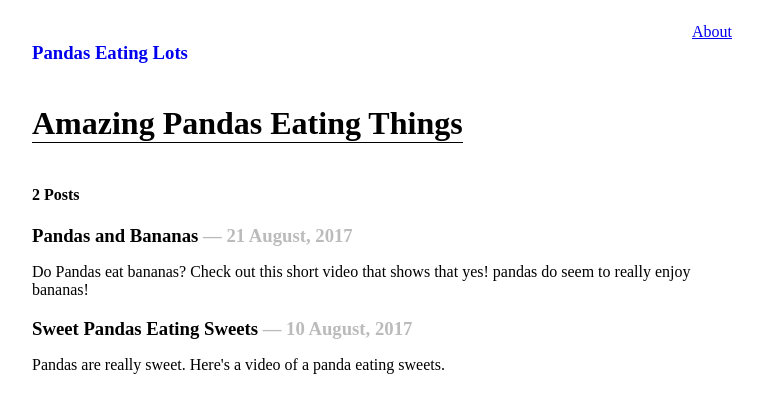
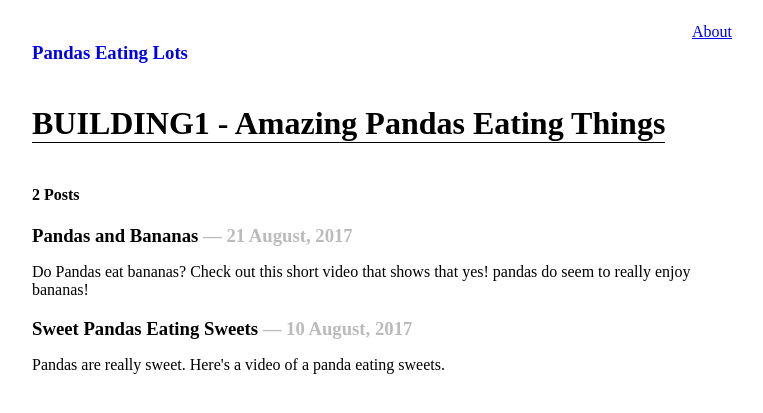
Before and after one commit to eguimerans/gatsby-netlify-test, a Gatsby site: page / in a window 1280 px wide. Shown: the whole page, without its empty margins (258-1021 px from the left). Built offline with nearby package versions, Linux system fonts and the light colour scheme; Gatsby itself is replaced by a stand-in of ours; some packages are replaced by stand-ins of ours.

Commit message:
building1

```diff
--- a/src/pages/index.js
+++ b/src/pages/index.js
@@ -14,7 +14,7 @@ export default ({ data }) => {
             border-bottom: 1px solid;
           `}
         >
-          Amazing Pandas Eating Things
+          BUILDING1 - Amazing Pandas Eating Things
         </h1>
         <h4>{data.allMarkdownRemark.totalCount} Posts</h4>
         {data.allMarkdownRemark.edges.map(({ node }) => (
```
